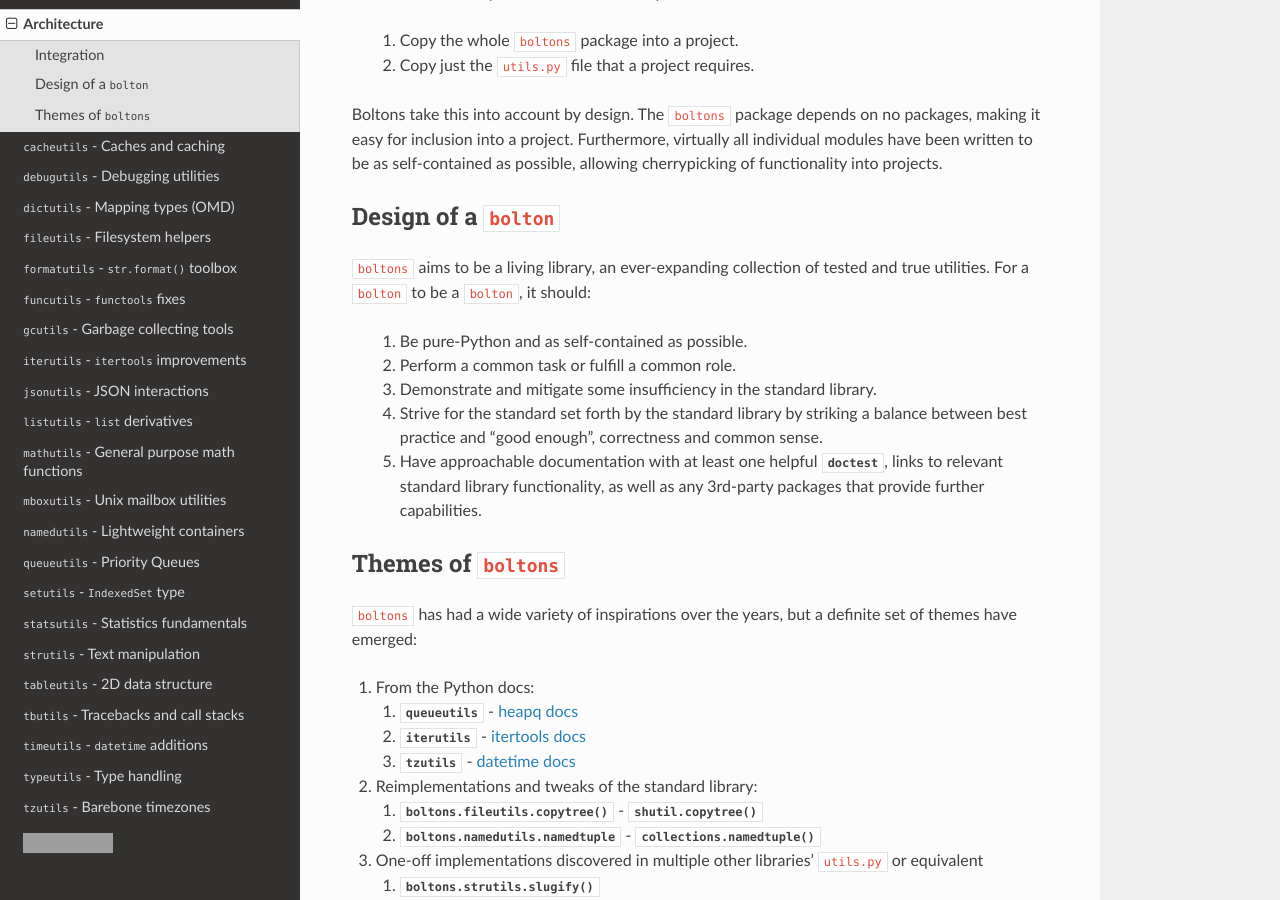
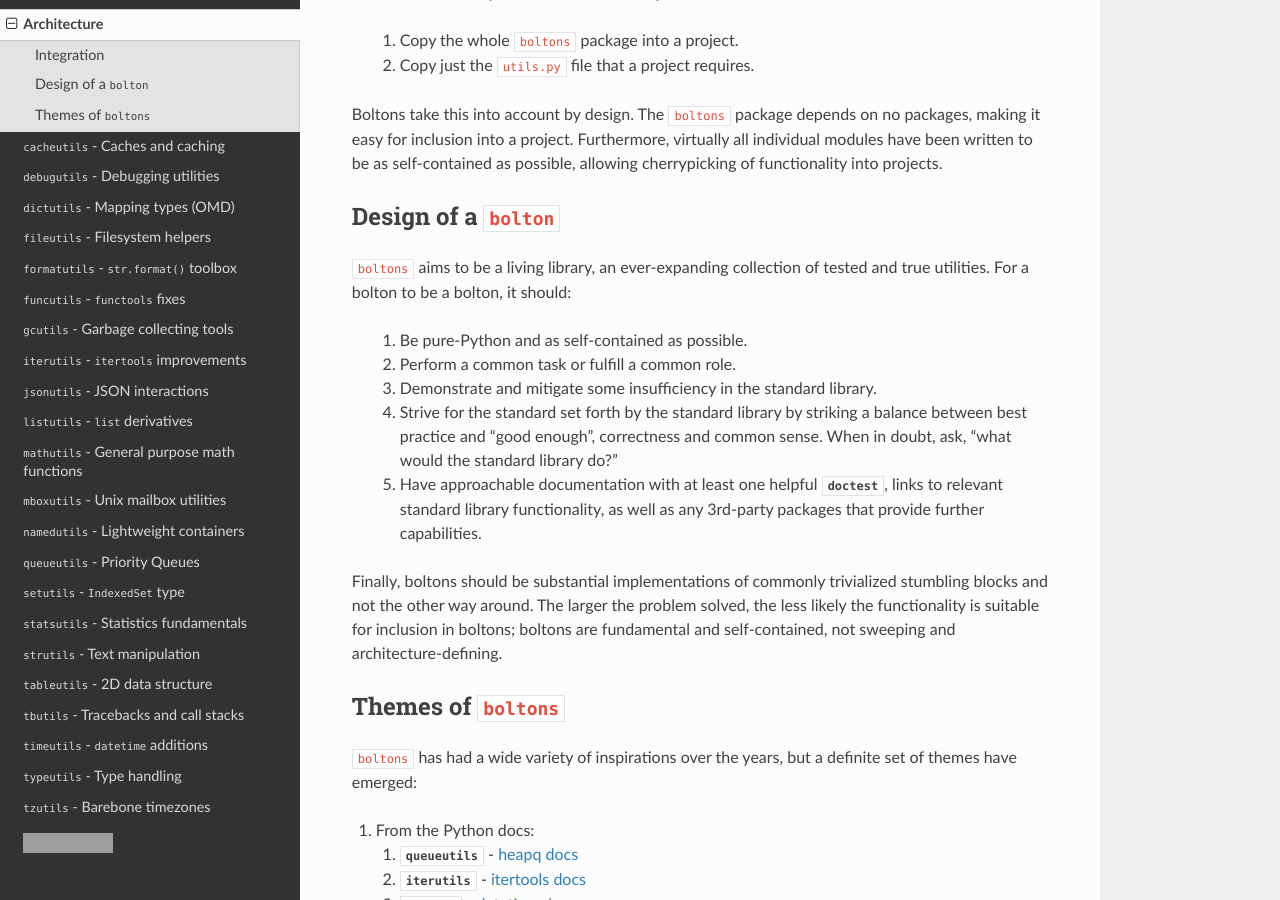
Before and after one commit to dogrecajb/boltons, a Sphinx documentation site: the page built from docs/architecture.rst, in a window 1280 px wide and 900 px high, scrolled down 356 px. Built offline with Sphinx 7.4.7 and the Read the Docs theme 2.0.0, drawn with Linux system fonts in a browser that asks for light colours; grey boxes are pictures that could not be loaded.

Commit message:
update architecture statement after reflection on recent pull requests post-release

```diff
--- a/docs/architecture.rst
+++ b/docs/architecture.rst
@@ -28,7 +28,7 @@ Design of a ``bolton``
 ----------------------
 
 ``boltons`` aims to be a living library, an ever-expanding collection
-of tested and true utilities. For a ``bolton`` to be a ``bolton``, it
+of tested and true utilities. For a bolton to be a bolton, it
 should:
 
   1. Be pure-Python and as self-contained as possible.
@@ -36,10 +36,17 @@ should:
   3. Demonstrate and mitigate some insufficiency in the standard library.
   4. Strive for the standard set forth by the standard library by
      striking a balance between best practice and "good enough",
-     correctness and common sense.
+     correctness and common sense. When in doubt, ask, "what would the
+     standard library do?"
   5. Have approachable documentation with at least one helpful
      :mod:`doctest`, links to relevant standard library functionality, as
      well as any 3rd-party packages that provide further capabilities.
+
+Finally, boltons should be substantial implementations of commonly
+trivialized stumbling blocks and not the other way around. The larger
+the problem solved, the less likely the functionality is suitable for
+inclusion in boltons; boltons are fundamental and self-contained, not
+sweeping and architecture-defining.
 
 Themes of ``boltons``
 ---------------------
```
